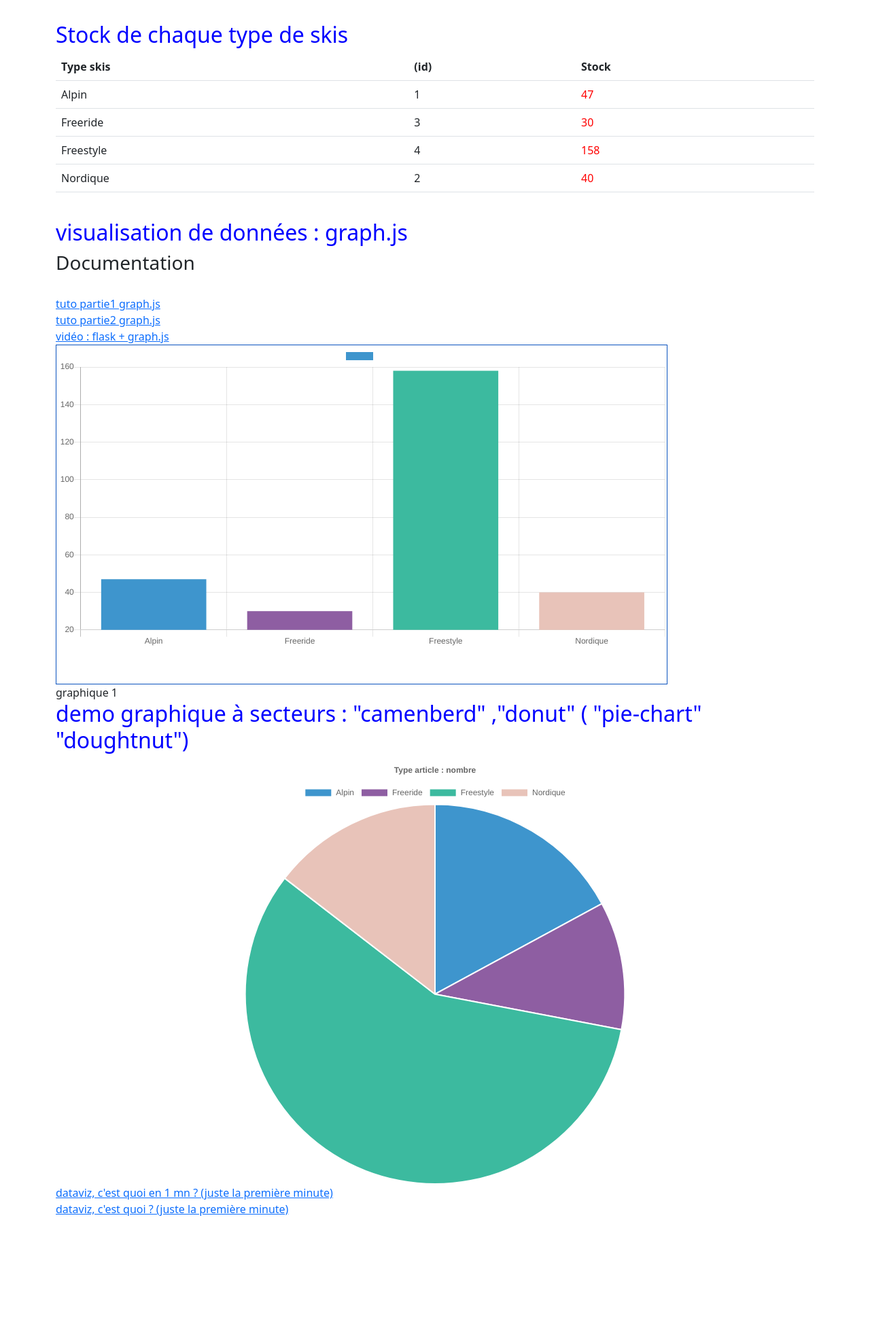
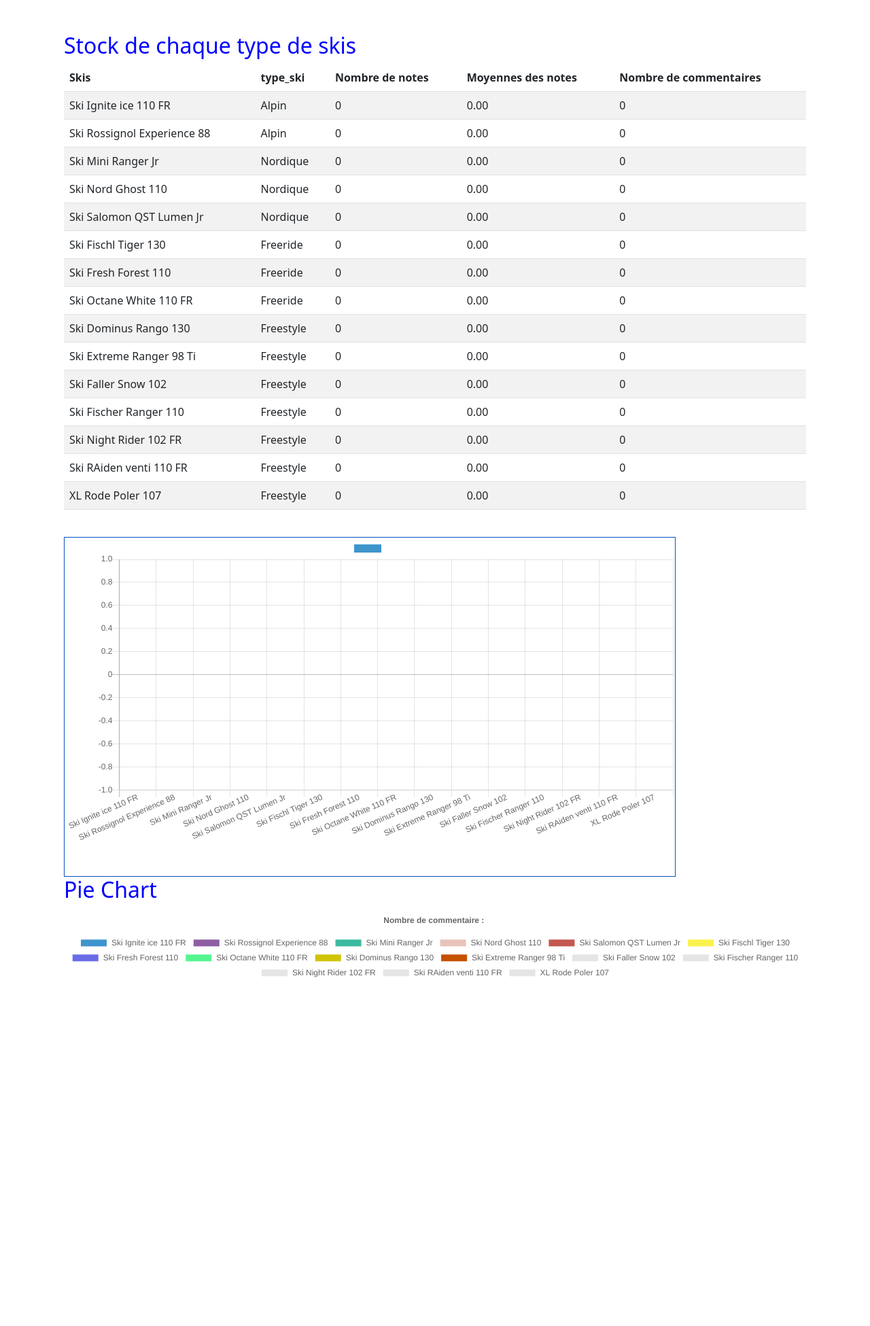
Before and after one commit to llauret-iut90/sae345v2, a Flask app: page /admin/dataviz/etat1 in a window 1280 px wide. Shown: the part 64-2015 px from the top of the page at 68% size. Before the commit the page ends 1853 px from the top, so only its background shows below. Run offline with Flask 2, Linux system fonts and the light colour scheme; a user stored in the database is signed in; data comes from the database, SQL or seed files in the repository; data that the repository does not hold is empty; some libraries are stand-ins or nearby versions.

Commit message:
googoo gaga les graphiques

```diff
--- a/controllers/admin_dataviz.py
+++ b/controllers/admin_dataviz.py
@@ -6,22 +6,32 @@
 from connexion_db import get_db
 
 admin_dataviz = Blueprint('admin_dataviz', __name__,
-                        template_folder='templates')
+                          template_folder='templates')
+
 
 @admin_dataviz.route('/admin/dataviz/etat1')
 def show_type_article_stock():
     mycursor = get_db().cursor()
     sql = '''
-SELECT SUM(dl.stock) AS nbr_skis, ts.libelle_ski AS libelle, ts.id_type_skis
-FROM declinaison dl
-INNER JOIN skis s on dl.code_ski = s.code_ski
-INNER JOIN type_skis ts on s.type_skis_id = ts.id_type_skis
-GROUP BY ts.libelle_ski
+SELECT ts.libelle_ski as type_ski,
+       ts.id_type_skis,
+       s.libelle_skis AS nom_skis,
+       GROUP_CONCAT(s.libelle_skis) as skis,
+       IFNULL(ROUND(AVG(n.note),2), 0) AS moyenne_note,
+       COUNT(n.Id_skis) AS nb_notes,
+       COUNT(c.Id_skis) AS nbr_commentaires
+FROM skis s
+INNER JOIN type_skis ts ON s.type_skis_id = ts.id_type_skis
+LEFT JOIN note n ON s.code_ski = n.Id_skis
+LEFT JOIN commentaire c ON s.code_ski = c.Id_skis
+GROUP BY ts.libelle_ski, ts.id_type_skis, s.libelle_skis
+ORDER BY ts.id_type_skis,moyenne_note DESC;
+
            '''
     mycursor.execute(sql)
     datas_show = mycursor.fetchall()
-    labels = [str(row['libelle']) for row in datas_show]
-    values = [int(row['nbr_skis']) for row in datas_show]
+    labels = [str(row['nom_skis']) for row in datas_show]
+    values = [int(row['nbr_commentaires']) for row in datas_show]
 
     # sql = '''
     #
--- a/templates/admin/dataviz/dataviz_etat_1.html
+++ b/templates/admin/dataviz/dataviz_etat_1.html
@@ -6,7 +6,11 @@
     {{ super() }}
     {# <script src="{{ url_for('static', filename='bootstrap/js/bootstrap.js') }}" ></script>#}
 {% endblock %}
-
+{% block stylesheets %}
+    <link rel="stylesheet" href="{{ url_for('static', filename='assets/css/bootstrap.css') }}">
+    <link rel="stylesheet" href="{{ url_for('static', filename='assets/css/mes_styles.css') }}">
+    {#                <link rel="stylesheet" href="https://cdn.jsdelivr.net/npm/bootstrap-icons@1.8.3/font/bootstrap-icons.css">#}
+{% endblock %}
 {% block javascripts_head %}
     {#    attention il faut importer la bibliotheque chart.js avant de définir l'objet chart#}
     {#    <script src="{{ url_for('static', filename='chart.js') }}" ></script>#}
@@ -18,55 +22,59 @@
 {% endblock %}
 
 {% block body %}
-<br>
+    <div class="container mt-5">
+        <div class="row">
+            <div class="col">
                 <h2>Stock de chaque type de skis</h2>
-<table class="table">
+            </div>
+        </div>
+        <div class="row">
+            <div class="col">
+                <table class="table table-striped">
                     <thead class="thead-dark">
                     <tr>
-           <th>Type skis</th> <th>(id)</th><th>Stock</th>
+                        <th>Skis</th>
+                        <th>type_ski</th>
+                        <th>Nombre de notes</th>
+                        <th>Moyennes des notes</th>
+                        <th>Nombre de commentaires</th>
                     </tr>
                     </thead>
                     <tbody>
                     {% if datas_show | length >= 1 %}
                         {% for ligne in datas_show %}
                             <tr>
-                  <td>{{ ligne.libelle }}</td>
-                  <td>{{ ligne.id_type_skis }}</td>
-                   <td><span style="color: red">
-                       {% if ligne.nbr_skis is not none %}
-                           {{ ligne.nbr_skis }}
+                                <td>{{ ligne.nom_skis }}</td>
+                                <td>{{ ligne.type_ski }}</td>
+                                <td>{{ ligne.nb_notes }}</td>
+                                <td>{{ ligne.moyenne_note }}</td>
+                                <td>
+                                    {% if ligne.nbr_commentaires is not none %}
+                                        {{ ligne.nbr_commentaires }}
                                     {% else %}
-                           pas d'article
+                                        pas de commentaires
                                     {% endif %}
-                   </span>
                                 </td>
                             </tr>
                         {% endfor %}
                     {% else %}
-        pas de stock
+                        <tr>
+                            <td colspan="5">Le néant</td>
+                        </tr>
                     {% endif %}
                     </tbody>
                 </table>
-<br>
-{#    <script src="https://cdn.jsdelivr.net/npm/chart.js"></script>#}
-
-<h2>visualisation de données : graph.js</h2>
-<h3>Documentation</h3>
-<br>
-    <a href="https://tobiasahlin.com/blog/chartjs-charts-to-get-you-started/" target="_blank"> tuto partie1 graph.js</a><br>
-    <a href="https://tobiasahlin.com/blog/introduction-to-chartjs" target="_blank"> tuto partie2 graph.js</a>&nbsp;
-<br>
-    <a href="https://www.youtube.com/watch?v=E2hytuQvLlE" target="_blank"> vidéo : flask + graph.js</a>&nbsp;
+            </div>
+        </div>
         <br>
 
         {# https://jinja.palletsprojects.com/en/3.0.x/templates/#html-escaping #}
         <div style="width: 900px; height: 500px; border: #0a53be 1px solid;">
-        <canvas id="Chart1" ></canvas>
+            <canvas id="Chart1"></canvas>
         </div>
-    graphique 1
         <script>
             var ctx1 = document.getElementById("Chart1").getContext("2d");
-	var Chart1 = new Chart( ctx1, {
+            var Chart1 = new Chart(ctx1, {
                 type: "bar",
                 data: {
                     labels: {{ labels | safe }},
@@ -75,9 +83,9 @@
                             label: "",
                             data: {{ values | safe }},
                             fill: false,
-                 backgroundColor: ["#3e95cd", "#8e5ea2","#3cba9f","#e8c3b9","#c45850",
+                            backgroundColor: ["#3e95cd", "#8e5ea2", "#3cba9f", "#e8c3b9", "#c45850",
                                 "#faf24c"
-             , "#6a6ce7","#55f68f","#D0c309","#c45000"],
+                                , "#6a6ce7", "#55f68f", "#D0c309", "#c45000"],
                             borderColor: "rgb(75,192,192)",
                             lineTension: 0.1
                         }
@@ -90,7 +98,7 @@
         </script>
 
 
-    <h2>demo graphique à secteurs : "camenberd" ,"donut" ( "pie-chart"  "doughtnut")</h2>
+        <h2>Pie Chart</h2>
 
         <canvas id="pie-chart" width="800" height="450"></canvas>
 
@@ -101,22 +109,35 @@
                     labels: {{ labels | safe }},
                     datasets: [{
                         label: "xxxxxxxxxxxx",
-         backgroundColor: ["#3e95cd", "#8e5ea2","#3cba9f","#e8c3b9","#c45850",
+                        backgroundColor: ["#3e95cd", "#8e5ea2", "#3cba9f", "#e8c3b9", "#c45850",
                             "#faf24c"
-             , "#6a6ce7","#55f68f","#D0c309","#c45000"],
+                            , "#6a6ce7", "#55f68f", "#D0c309", "#c45000"],
                         data: {{ values | safe }},
                     }]
                 },
                 options: {
                     title: {
                         display: true,
-        text: 'Type article : nombre'
+                        text: 'Nombre de commentaire : '
                     }
                 }
             });
         </script>
+    </div>
+    {##}
+    {#    <a href="https://www.youtube.com/watch?v=TcwYXIIM-fs" target="_blank">dataviz, c'est quoi en 1 mn ? (juste la#}
+    {#        première minute)</a>#}
+    {#    <br>#}
+    {#    <a href="https://www.youtube.com/watch?v=bZDnSUjfMt8" target="_blank">dataviz, c'est quoi ? (juste la première#}
+    {#        minute)</a>#}
+    {#    <script src="https://cdn.jsdelivr.net/npm/chart.js"></script>#}
 
-    <a href="https://www.youtube.com/watch?v=TcwYXIIM-fs" target="_blank">dataviz, c'est quoi en 1 mn ? (juste la première minute)</a>
-    <br>
-    <a href="https://www.youtube.com/watch?v=bZDnSUjfMt8" target="_blank">dataviz, c'est quoi ? (juste la première minute)</a>
+    {#    <h2>visualisation de données : graph.js</h2>#}
+    {#    <h3>Documentation</h3>#}
+    {#    <br>#}
+    {#    <a href="https://tobiasahlin.com/blog/chartjs-charts-to-get-you-started/" target="_blank"> tuto partie1 graph.js</a>#}
+    {#    <br>#}
+    {#    <a href="https://tobiasahlin.com/blog/introduction-to-chartjs" target="_blank"> tuto partie2 graph.js</a>&nbsp;#}
+    {#    <br>#}
+    {#    <a href="https://www.youtube.com/watch?v=E2hytuQvLlE" target="_blank"> vidéo : flask + graph.js</a>&nbsp;#}
 {% endblock %}
```
Lines whose indentation alone changed are shown as unchanged.
